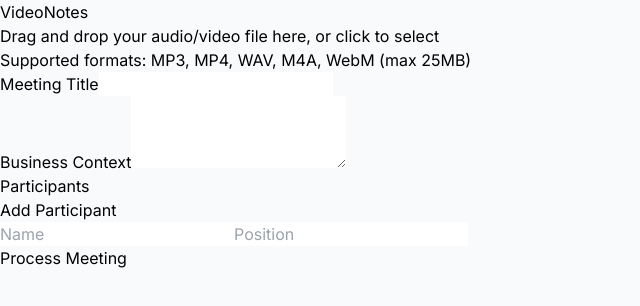
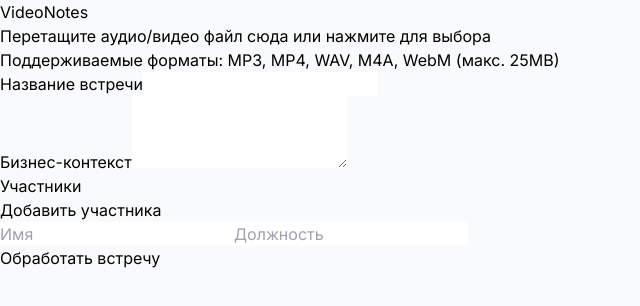
Before and after one commit to Evgenii-Pavlyukevich/notemeet, a Next.js app: page / in a window 1280 px wide. Shown: the top 306 px of the page, without its empty margins (0-640 px from the left). Built offline with nearby package versions, Linux system fonts and the light colour scheme.

Commit message:
feat: Add Russian translations

```diff
--- a/app/page.tsx
+++ b/app/page.tsx
@@ -1,5 +1,6 @@
 'use client';
 
+import { translations } from '@/lib/translations';
 import { FileUpload } from '@/components/FileUpload';
 import { MeetingForm } from '@/components/MeetingForm';
 import { Results } from '@/components/Results';
@@ -14,7 +15,7 @@
     <QueryClientProvider client={queryClient}>
       <main className="min-h-screen p-4 md:p-8 bg-gray-50">
         <div className="max-w-4xl mx-auto space-y-8">
-          <h1 className="text-3xl font-bold text-gray-900">VideoNotes</h1>
+          <h1 className="text-3xl font-bold text-gray-900">{translations.title}</h1>
           <MeetingProcessor />
         </div>
         <Toaster position="bottom-right" />
--- a/components/FileUpload.tsx
+++ b/components/FileUpload.tsx
@@ -1,6 +1,7 @@
 import { useCallback } from 'react';
 import { useDropzone } from 'react-dropzone';
 import toast from 'react-hot-toast';
+import { translations } from '@/lib/translations';
 
 const ALLOWED_TYPES = ['audio/mpeg', 'audio/mp4', 'audio/wav', 'video/mp4', 'video/webm'];
 const MAX_SIZE = 25 * 1024 * 1024; // 25MB
@@ -14,15 +15,15 @@
   const onDrop = useCallback((acceptedFiles: File[]) => {
     const file = acceptedFiles[0];
     if (!ALLOWED_TYPES.includes(file.type)) {
-      toast.error('Unsupported file type');
+      toast.error(translations.fileUpload.errors.unsupportedType);
       return;
     }
     if (file.size > MAX_SIZE) {
-      toast.error('File size exceeds 25MB limit');
+      toast.error(translations.fileUpload.errors.sizeLimit);
       return;
     }
     onFileChange(file);
-    toast.success('File uploaded successfully');
+    toast.success(translations.fileUpload.errors.uploadSuccess);
   }, [onFileChange]);
 
   const { getRootProps, getInputProps, isDragActive } = useDropzone({
@@ -43,10 +44,10 @@
       <input {...getInputProps()} />
       <div className="space-y-2">
         <p className="text-gray-600">
-          {file ? file.name : 'Drag and drop your audio/video file here, or click to select'}
+          {file ? `${translations.fileUpload.selectedFile} ${file.name}` : translations.fileUpload.dragAndDrop}
         </p>
         <p className="text-sm text-gray-500">
-          Supported formats: MP3, MP4, WAV, M4A, WebM (max 25MB)
+          {translations.fileUpload.supportedFormats}
         </p>
       </div>
     </div>
--- a/components/MeetingForm.tsx
+++ b/components/MeetingForm.tsx
@@ -1,4 +1,5 @@
 import { useState } from 'react';
+import { translations } from '@/lib/translations';
 
 interface Participant {
   name: string;
@@ -40,7 +41,7 @@
     <form onSubmit={(e) => { e.preventDefault(); onSubmit(); }} className="space-y-6">
       <div>
         <label htmlFor="title" className="block text-sm font-medium text-gray-700">
-          Meeting Title
+          {translations.meetingForm.title}
         </label>
         <input
           type="text"
@@ -54,7 +55,7 @@
 
       <div>
         <label htmlFor="context" className="block text-sm font-medium text-gray-700">
-          Business Context
+          {translations.meetingForm.context}
         </label>
         <textarea
           id="context"
@@ -68,13 +69,13 @@
 
       <div className="space-y-4">
         <div className="flex justify-between items-center">
-          <h3 className="text-lg font-medium text-gray-900">Participants</h3>
+          <h3 className="text-lg font-medium text-gray-900">{translations.meetingForm.participants.title}</h3>
           <button
             type="button"
             onClick={addParticipant}
             className="text-sm text-blue-600 hover:text-blue-500"
           >
-            Add Participant
+            {translations.meetingForm.participants.addParticipant}
           </button>
         </div>
 
@@ -82,7 +83,7 @@
           <div key={index} className="flex gap-4">
             <input
               type="text"
-              placeholder="Name"
+              placeholder={translations.meetingForm.participants.name}
               value={participant.name}
               onChange={(e) => updateParticipant(index, 'name', e.target.value)}
               className="flex-1 rounded-md border-gray-300 shadow-sm focus:border-blue-500 focus:ring-blue-500"
@@ -90,7 +91,7 @@
             />
             <input
               type="text"
-              placeholder="Position"
+              placeholder={translations.meetingForm.participants.position}
               value={participant.position}
               onChange={(e) => updateParticipant(index, 'position', e.target.value)}
               className="flex-1 rounded-md border-gray-300 shadow-sm focus:border-blue-500 focus:ring-blue-500"
@@ -109,7 +110,7 @@
             : 'bg-blue-600 hover:bg-blue-700'
         }`}
       >
-        {isProcessing ? 'Processing...' : 'Process Meeting'}
+        {isProcessing ? translations.meetingForm.submit.processing : translations.meetingForm.submit.process}
       </button>
     </form>
   );
--- a/components/Results.tsx
+++ b/components/Results.tsx
@@ -1,4 +1,5 @@
 import { useState } from 'react';
+import { translations } from '@/lib/translations';
 
 interface ResultsProps {
   transcription?: string;
@@ -13,10 +14,10 @@
   const [activeTab, setActiveTab] = useState('transcription');
 
   const tabs = [
-    { id: 'transcription', label: 'Transcription' },
-    { id: 'summary', label: 'Summary' },
-    { id: 'decisions', label: 'Key Decisions' },
-    { id: 'actions', label: 'Action Items' },
+    { id: 'transcription', label: translations.results.tabs.transcription },
+    { id: 'summary', label: translations.results.tabs.summary },
+    { id: 'decisions', label: translations.results.tabs.decisions },
+    { id: 'actions', label: translations.results.tabs.actions },
   ];
 
   return (
@@ -42,13 +43,13 @@
       <div className="p-6">
         {activeTab === 'transcription' && (
           <div className="prose max-w-none">
-            <p className="whitespace-pre-wrap">{transcription || 'No transcription available'}</p>
+            <p className="whitespace-pre-wrap">{transcription || translations.results.noData.transcription}</p>
           </div>
         )}
 
         {activeTab === 'summary' && (
           <div className="prose max-w-none">
-            <p>{summary || 'No summary available'}</p>
+            <p>{summary || translations.results.noData.summary}</p>
           </div>
         )}
 
@@ -61,7 +62,7 @@
                 </span>
                 <span className="ml-3">{decision}</span>
               </li>
-            )) || <p>No decisions recorded</p>}
+            )) || <p>{translations.results.noData.decisions}</p>}
           </ul>
         )}
 
@@ -74,7 +75,7 @@
                 </span>
                 <span className="ml-3">{item}</span>
               </li>
-            )) || <p>No action items recorded</p>}
+            )) || <p>{translations.results.noData.actions}</p>}
           </ul>
         )}
       </div>
--- /dev/null
+++ b/lib/translations.ts
@@ -0,0 +1,50 @@
+export const translations = {
+  title: 'VideoNotes',
+  fileUpload: {
+    dragAndDrop: 'Перетащите аудио/видео файл сюда или нажмите для выбора',
+    selectedFile: 'Выбранный файл:',
+    supportedFormats: 'Поддерживаемые форматы: MP3, MP4, WAV, M4A, WebM (макс. 25MB)',
+    errors: {
+      unsupportedType: 'Неподдерживаемый формат файла',
+      sizeLimit: 'Размер файла превышает 25MB',
+      uploadSuccess: 'Файл успешно загружен',
+    },
+  },
+  meetingForm: {
+    title: 'Название встречи',
+    context: 'Бизнес-контекст',
+    participants: {
+      title: 'Участники',
+      addParticipant: 'Добавить участника',
+      name: 'Имя',
+      position: 'Должность',
+    },
+    submit: {
+      process: 'Обработать встречу',
+      processing: 'Обработка...',
+    },
+    errors: {
+      requiredFields: 'Пожалуйста, заполните все обязательные поля',
+    },
+  },
+  results: {
+    tabs: {
+      transcription: 'Транскрипция',
+      summary: 'Краткое содержание',
+      decisions: 'Ключевые решения',
+      actions: 'План действий',
+    },
+    noData: {
+      transcription: 'Транскрипция отсутствует',
+      summary: 'Краткое содержание отсутствует',
+      decisions: 'Решения не записаны',
+      actions: 'План действий отсутствует',
+    },
+  },
+  errors: {
+    apiKey: 'Ключ OpenAI API не настроен',
+    missingFields: 'Отсутствуют обязательные поля',
+    processingError: 'Ошибка обработки записи встречи',
+    timeout: 'Превышено время ожидания. Пожалуйста, попробуйте файл меньшей длительности.',
+  },
+};
```
